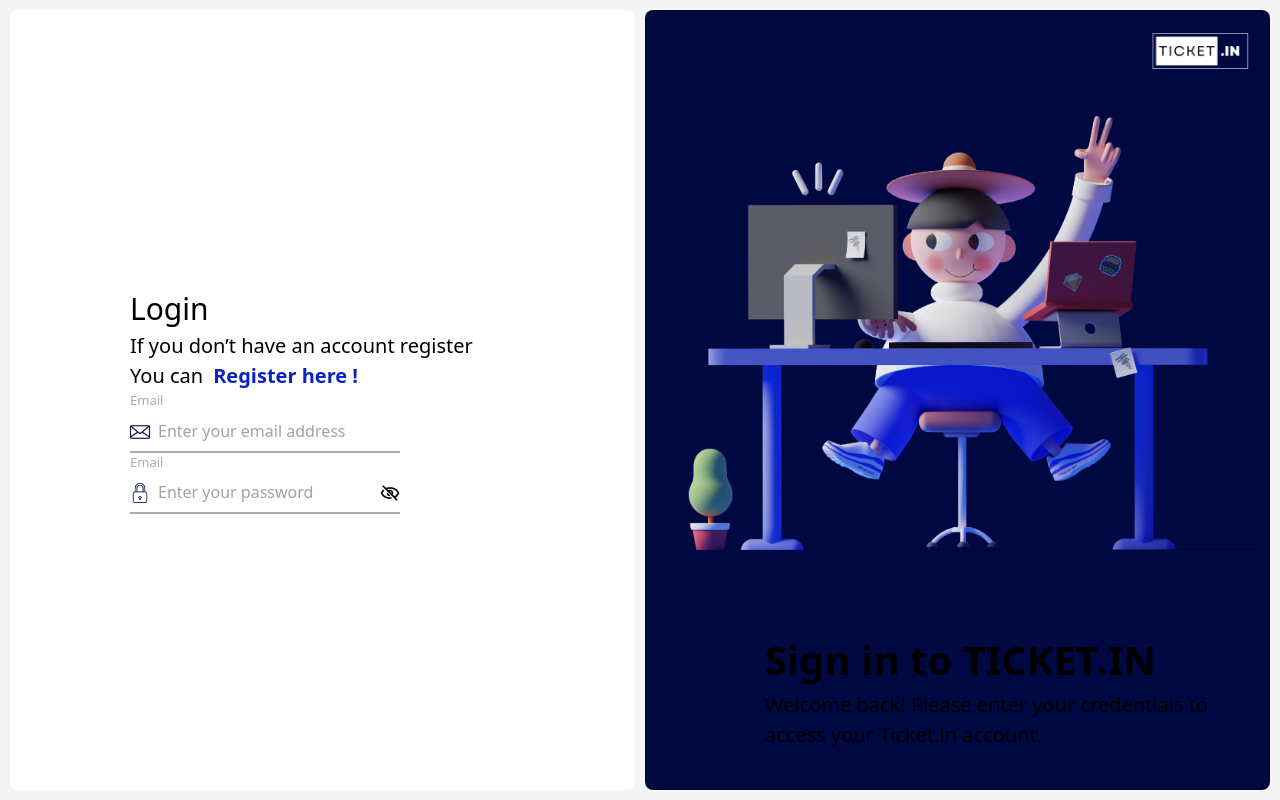
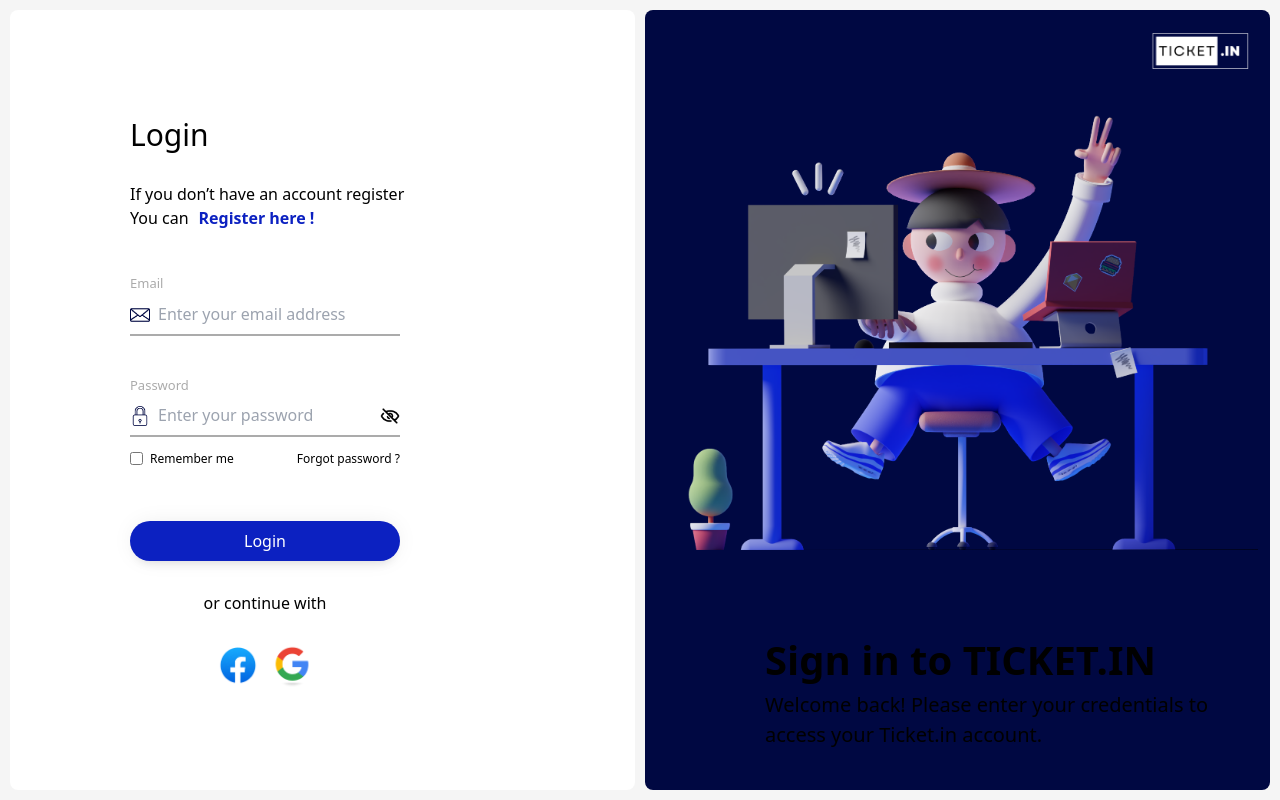
Before and after one commit to DiftaFitrahul/frontend-ticket.in, a Next.js app: page /auth/login in a window 1280 px wide. Built offline with nearby package versions, Linux system fonts and the light colour scheme.

Commit message:
feat: finish ui login page

```diff
--- a/src/pages/auth/login.jsx
+++ b/src/pages/auth/login.jsx
@@ -1,13 +1,23 @@
+"use client";
 import { useState } from "react";
 import Image from "next/image";
 import Link from "next/link";
 
 export default function Login() {
   const [showPassword, setShowPassword] = useState(false);
+  const [rememberMe, setRememberMe] = useState(false);
 
   const togglePassword = () => {
     setShowPassword(!showPassword);
   };
+
+  const handleCheckboxChange = () => {
+    setRememberMe(!rememberMe);
+  };
+
+  async function handleSubmit(e) {
+    e.preventDefault();
+  }
 
   return (
     <main>
@@ -16,18 +26,18 @@ export default function Login() {
           <h1 className="self-start pl-[120px] font-medium text-[30px] text-black">
             Login
           </h1>
-          <p className="self-start pl-[120px] font-light text-[20px] text-black">
+          <p className="self-start pl-[120px] mt-[25px] mb-1 font-normal text-[16px] text-black">
             If you don’t have an account register <br></br> You can
             <Link
               href=""
-              className="self-start pl-[10px] mb-[100px] font-light text-[20px] text-black text-primary-blue font-semibold "
+              className="self-start pl-[10px] mb-[100px] text-[16px] text-black text-primary-blue font-semibold "
             >
               Register here !
             </Link>
           </p>
 
-          <form className="self-start pl-[120px]">
-            <p className="text-grey-custom text-[13px]">Email</p>
+          <form onSubmit={handleSubmit} className="self-start pl-[120px]">
+            <p className="text-grey-custom text-[13px] mt-[40px]">Email</p>
             <div className="relative w-[200px]">
               <span className="absolute inset-y-0 left-0 flex items-center ">
                 <Image
@@ -44,7 +54,7 @@ export default function Login() {
               />
             </div>
 
-            <p className="text-grey-custom text-[13px]">Email</p>
+            <p className="text-grey-custom text-[13px] mt-[40px]">Password</p>
             <div className="relative ">
               <span className="absolute inset-y-0 left-0 flex items-center ">
                 <Image
@@ -56,7 +66,7 @@ export default function Login() {
               </span>
               <input
                 type={showPassword ? "text" : "password"}
-                className="pl-7 pr-4 py-2 w-[calc(25vw-50px)] border-b border-grey-custom border-b-2 focus:border-placeholder-blue  focus:outline-none   text-placeholder-blue focus:placeholder-placeholder-blue"
+                className="pl-7 pr-4 py-2 w-[calc(25vw-50px)] border-b border-grey-custom border-b-2 focus:border-placeholder-blue  focus:outline-none   text-placeholder-blue focus:placeholder-placeholder-blue "
                 placeholder="Enter your password"
               />
               <button type="button" onClick={togglePassword}>
@@ -72,7 +82,62 @@ export default function Login() {
                 </span>
               </button>
             </div>
+
+            <div className="relative mt-[10px]">
+              <label>
+                <input
+                  type="checkbox"
+                  name="rememberMe"
+                  checked={rememberMe}
+                  onChange={handleCheckboxChange}
+                />
+                <span className="absolute inset-y-0 left-5 mt-[2.5px] flex text-black text-[12px]">
+                  Remember me
+                </span>
+              </label>
+              <div>
+                <Link
+                  href=""
+                  className="absolute inset-y-0 right-0 flex items-center "
+                >
+                  <p className="text-black text-[12px]">Forgot password ?</p>
+                </Link>
+              </div>
+            </div>
+            <button
+              type="submit"
+              className="text-white w-[calc(25vw-50px)] mt-[50px] bg-primary-blue py-2  rounded-[100px] hover:opacity-90 shadow-auth-button-shadow"
+            >
+              Login
+            </button>
           </form>
+
+          <div className="self-start ml-[120px] w-[calc(25vw-50px)] ">
+            <p className=" flex justify-center text-black text-[16px] my-[30px] text-[#B5B5B5]">
+              or continue with
+            </p>
+            <div className="flex flex-row justify-center">
+              <button>
+                <Image
+                  src="/facebook.png"
+                  alt="Picture of the author"
+                  width={40}
+                  height={40}
+                  unoptimized
+                />
+              </button>
+              <div className="mx-[7px]"></div>
+              <button>
+                <Image
+                  src="/google.png"
+                  alt="Picture of the author"
+                  width={40}
+                  height={40}
+                  unoptimized
+                />
+              </button>
+            </div>
+          </div>
         </div>
         <div className="flex flex-col justify-center items-center h-[calc(100vh-20px)] w-1/2 relative bg-dark-blue rounded-lg mr-[10px] ml-[10px] ">
           <Image
--- a/tailwind.config.js
+++ b/tailwind.config.js
@@ -17,6 +17,9 @@ module.exports = {
         'primary-blue' : '#0C21C1',
         'placeholder-blue' : '#000842',
         'grey-custom': '#ABABAB'
+      },
+      boxShadow: {
+        'auth-button-shadow': '0 0px 25px -5px rgb(0 0 0 / 0.1), 0 8px 10px -6px rgb(0 0 0 / 0.1)'
       }
 
     },
```
Also changed, not shown: public/Facebook.png (added), public/google.png (added).
